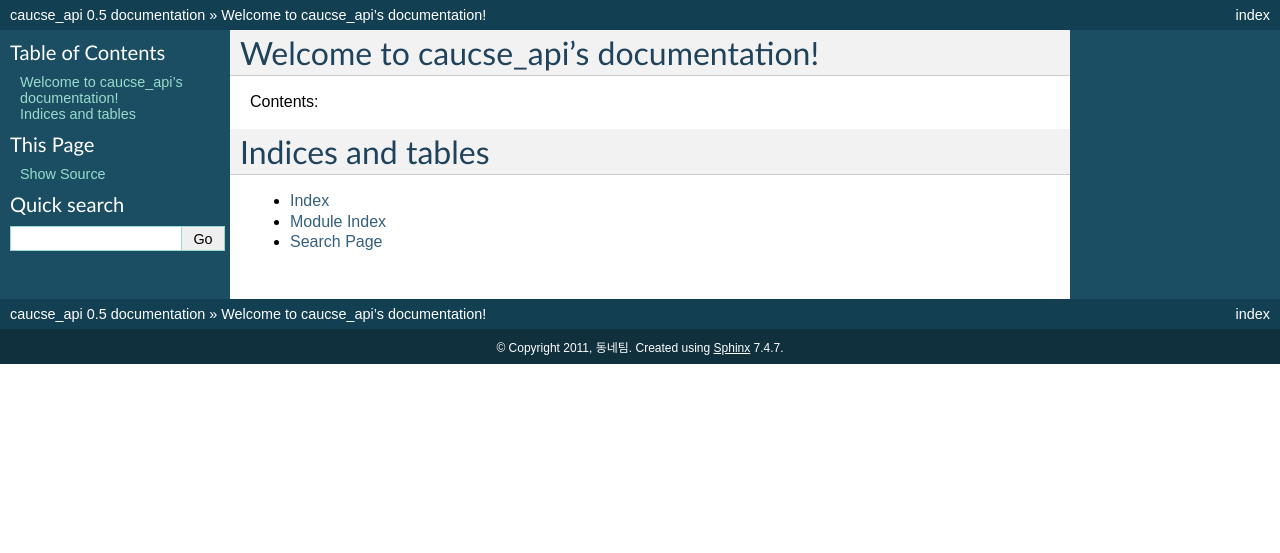
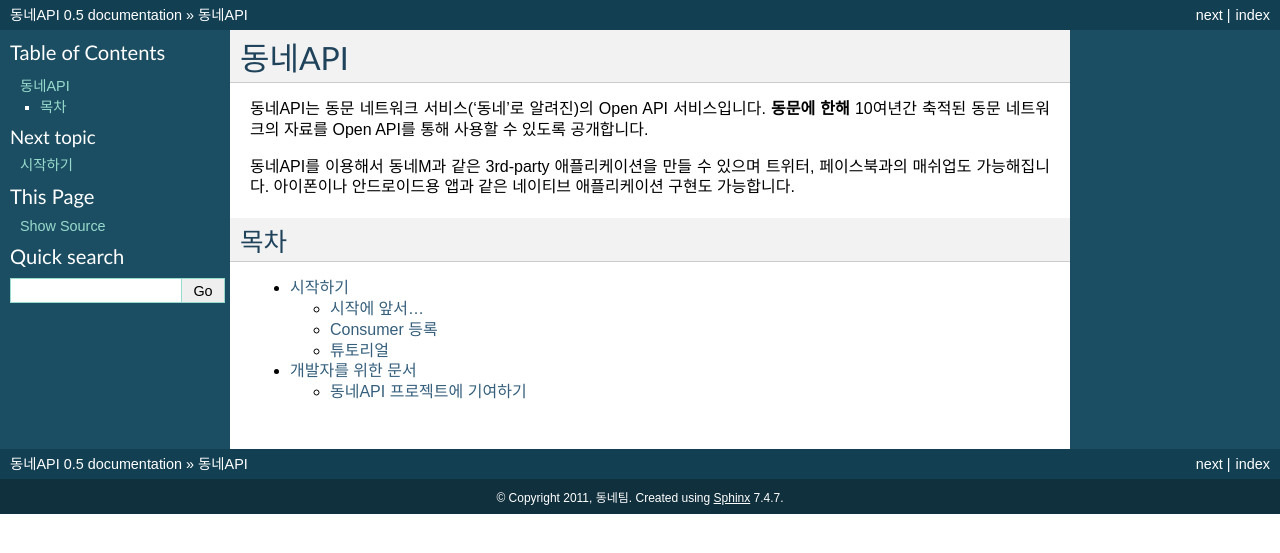
Before and after one commit to cjh8948/caucse_api, a Sphinx documentation site: the page built from doc/index.rst, in a window 1280 px wide. Shown: the top 553 px of the page. Built offline with Sphinx 7.4.7, drawn with Linux system fonts in a browser that asks for light colours.

Commit message:
documentation!

```diff
--- a/doc/conf.py
+++ b/doc/conf.py
@@ -17,6 +17,7 @@
 # add these directories to sys.path here. If the directory is relative to the
 # documentation root, use os.path.abspath to make it absolute, like shown here.
 sys.path.append(os.path.abspath('.'))
+sys.path.append(os.path.abspath('..'))
 sys.path.append(os.path.abspath('../apiprj'))
 
 # -- General configuration -----------------------------------------------------
@@ -38,7 +39,7 @@
 master_doc = 'index'
 
 # General information about the project.
-project = u'caucse_api'
+project = u'동네API'
 copyright = u'2011, 동네팀'
 
 # The version info for the project you're documenting, acts as replacement for
--- /dev/null
+++ b/doc/dev/getting_started.rst
@@ -0,0 +1,4 @@
+동네API 프로젝트에 기여하기
+===========================
+
+하하하
--- /dev/null
+++ b/doc/dev/index.rst
@@ -0,0 +1,8 @@
+개발자를 위한 문서
+==================
+동네API 프로젝트 개발자를 위한 문서입니다.
+
+.. toctree::
+   :maxdepth: 2
+
+   getting_started
--- a/doc/index.rst
+++ b/doc/index.rst
@@ -1,19 +1,15 @@
-.. caucse_api documentation master file, created by
-   sphinx-quickstart on Wed Jan 12 16:47:15 2011.
-   You can adapt this file completely to your liking, but it should at least
-   contain the root `toctree` directive.
+=======
+동네API
+=======
 
-Welcome to caucse_api's documentation!
-======================================
+동네API는 동문 네트워크 서비스('동네'로 알려진)의 Open API 서비스입니다. **동문에 한해** 10여년간 축적된 동문 네트워크의 자료를 Open API를 통해 사용할 수 있도록 공개합니다.
 
-Contents:
+동네API를 이용해서 동네M과 같은 3rd-party 애플리케이션을 만들 수 있으며 트위터, 페이스북과의 매쉬업도 가능해집니다. 아이폰이나 안드로이드용 앱과 같은 네이티브 애플리케이션 구현도 가능합니다.
 
+목차
+====
 .. toctree::
    :maxdepth: 2
 
-Indices and tables
-==================
-
-* :ref:`genindex`
-* :ref:`modindex`
-* :ref:`search`
+   intro/index
+   dev/index
--- /dev/null
+++ b/doc/intro/index.rst
@@ -0,0 +1,22 @@
+********
+시작하기
+********
+
+시작에 앞서...
+==============
+동네API는 RESTful API를 제공하며 인증 방식으로 OAuth 1.0을 사용합니다. OAuth는 처음 API를 사용하는데 있어 진입 장벽이 될 수 있지만, 동네의 보호된 자원을 안전하게 3rd-party 애플리케이션에 공개할 수 있는 방식입니다.
+
+동네API는 트위터의 RESTful API를 참고로 구현하였으므로 사용법이 유사합니다. 트위터 API를 사용한 경험이 있다면 동네API도 어렵지 않게 사용할 수 있습니다.
+
+Consumer 등록
+=============
+동네API를 통해 동네의 자원(protected resource)을 사용하려면 Consumer 등록을 해야합니다.
+
+**Consumer 등록 절차를 준비 중 입니다.**
+
+튜토리얼
+========
+.. toctree::
+   :maxdepth: 2
+
+   start_python_cmdline_app
--- /dev/null
+++ b/doc/intro/start_python_cmdline_app.rst
@@ -0,0 +1,5 @@
+************************************************************
+Python으로 동네API를 이용한 command line 애플리케이션 만들기
+************************************************************
+
+TBD
```
Also changed, not shown: 2 other files.
